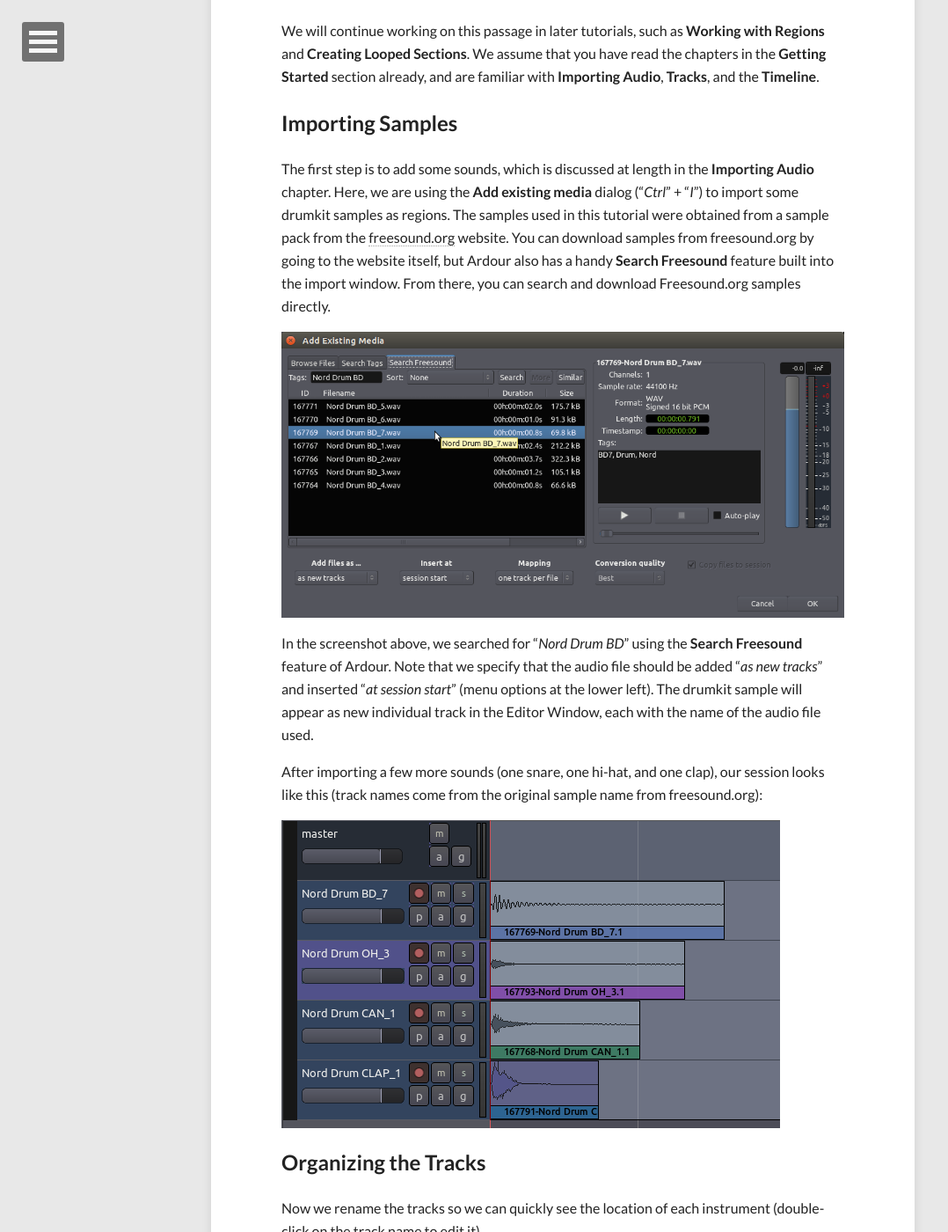
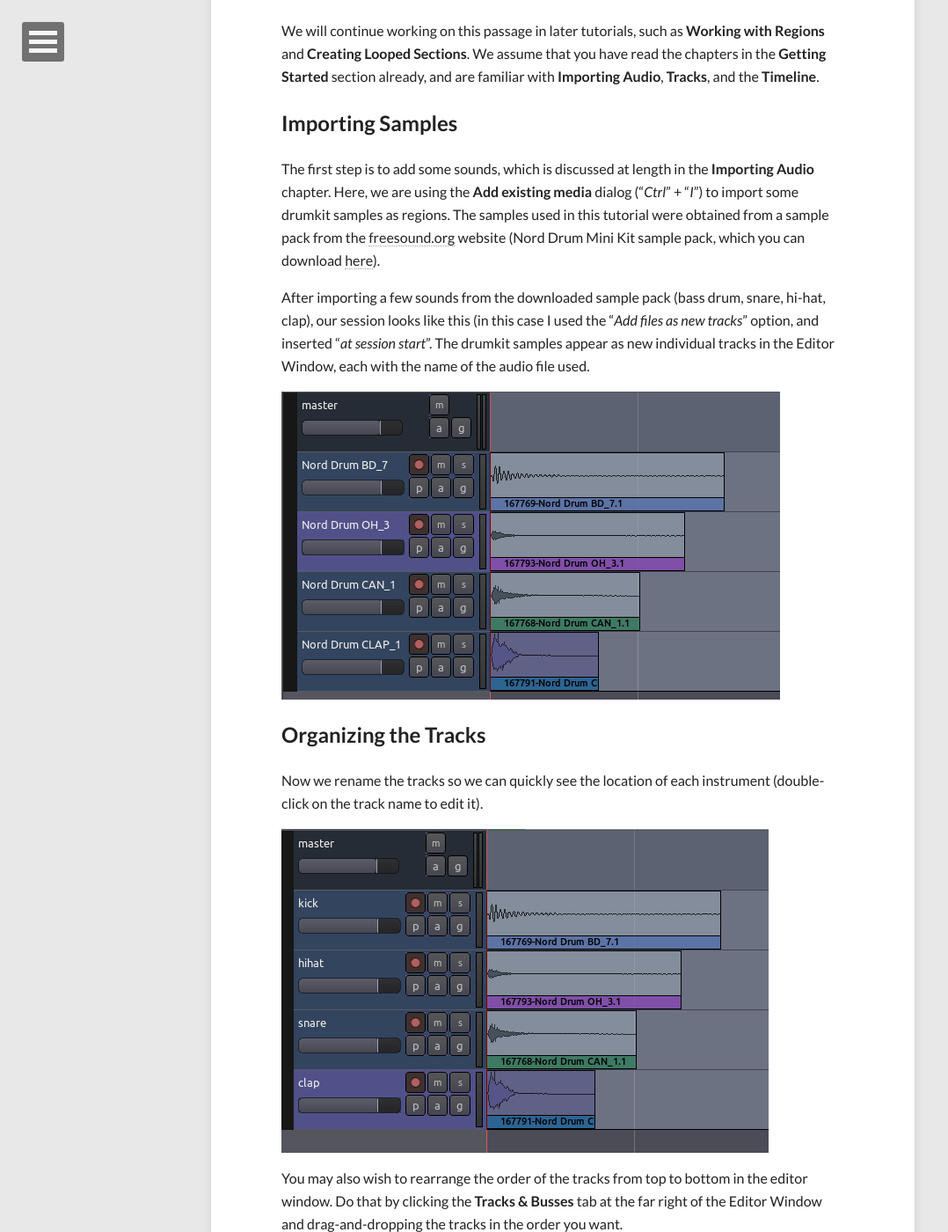
Before and after one commit to brunoruviaro/ardour4-tutorial, a Jekyll site: the page built from _posts/2014-08-29-arranging-tracks.md, in a window 1280 px wide and 1400 px high, scrolled down 576 px. Shown: the whole window at 88% size, without its empty margins (0-1078 px from the left). Built offline with Jekyll 4.4.1, drawn with Linux system fonts in a browser that asks for light colours; nearby versions of some CDN libraries; some of the changed text lies outside the part shown.

Commit message:
remove freesound built-in ref

```diff
--- a/_posts/2014-08-29-arranging-tracks.md
+++ b/_posts/2014-08-29-arranging-tracks.md
@@ -26,24 +26,12 @@
 the **Importing Audio** chapter. Here, we are using the **Add existing
 media** dialog ("*Ctrl*" + "*I*") to import some drumkit samples as
 regions. The samples used in this tutorial were obtained from a sample
-pack from the [freesound.org](http://www.freesound.org/) website. You
-can download samples from freesound.org by going to the website itself,
-but Ardour also has a handy **Search Freesound** feature built into the import
-window. From there, you can search and download Freesound.org samples
-directly.
+pack from the [freesound.org](http://www.freesound.org/) website (Nord Drum Mini Kit sample pack, which you can download [here](https://freesound.org/people/menegass/packs/10430/)).
 
-![Freesound]({{ site.url }}/images/Ardour4_Freesound.png)
-
-In the screenshot above, we searched for "*Nord Drum BD*" using the
-**Search Freesound** feature of Ardour. Note that we specify that the
-audio file should be added "*as new tracks*" and inserted "*at session
-start*" (menu options at the lower left). The drumkit sample will appear
-as new individual track in the Editor Window, each with the name of the
+After importing a few sounds from the downloaded sample pack (bass drum, snare, hi-hat, clap),
+our session looks like this (in this case I used the "*Add files as new tracks*" option, and inserted "*at session
+start*". The drumkit samples appear as new individual tracks in the Editor Window, each with the name of the
 audio file used.
-
-After importing a few more sounds (one snare, one hi-hat, and one clap),
-our session looks like this (track names come from the original sample
-name from freesound.org):
 
 ![FS2]({{ site.url }}/images/Ardour4_Freesound_2.png)
 
```
